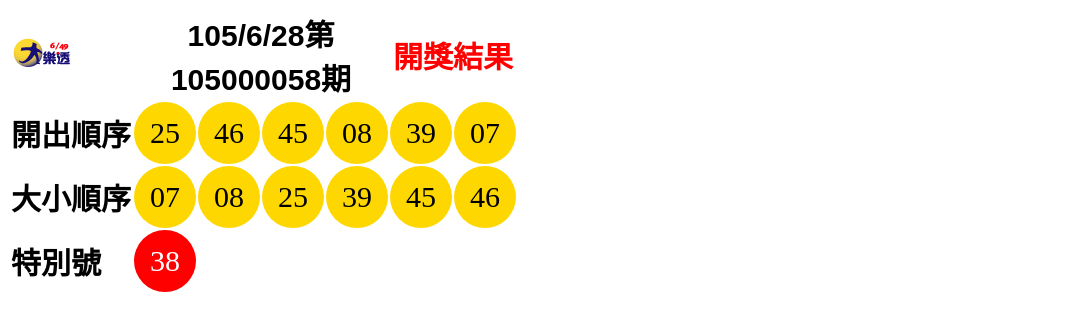
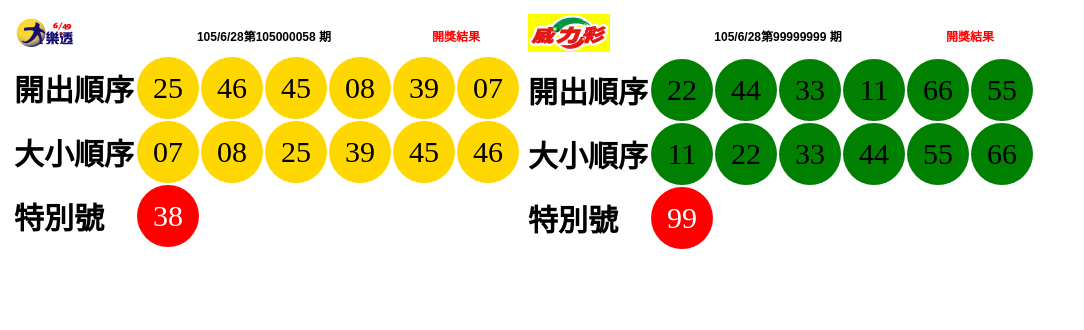
Before and after one commit to andytsaicapital/HM02, a plain HTML site: page index.html in a window 1280 px wide. Shown: the whole page, without its empty margins (0-1084 px from the left). Drawn offline with Linux system fonts and the light colour scheme.

Commit message:
HM02 Advance ver
Advance Ver HomeWork2

```diff
--- a/index.html
+++ b/index.html
@@ -11,8 +11,12 @@
     <div>
         <table class="inner">
             <tr>
+                <td>
+                    <!--            -->
+                    <table class="inner">
+                        <tr>
                             <td><img src="twl_index_mine_logo_04.gif"></td>
-               <td colspan="4" class="title">105/6/28第105000058期</td>
+                            <td colspan="4" class="title">105/6/28第105000058 期</td>
                             <td colspan="2" class="title red">開獎結果</td>
                         </tr>
                         <tr>
@@ -38,6 +42,41 @@
                             <td class="box bgred white">38</td>
                         </tr>
                     </table>
+                </td>
+
+                <td>
+                    <table class="inner">
+                        <tr>
+                            <td><img src="logo_totbox_01.jpg"></td>
+                            <td colspan="4" class="title">105/6/28第99999999 期</td>
+                            <td colspan="2" class="title red">開獎結果</td>
+                        </tr>
+                        <tr>
+                            <td class="rect">開出順序</td>
+                            <td class="box black bggrn">22</td>
+                            <td class="box black bggrn">44</td>
+                            <td class="box black bggrn">33</td>
+                            <td class="box black bggrn">11</td>
+                            <td class="box black bggrn">66</td>
+                            <td class="box black bggrn">55</td>
+                        </tr>
+                        <tr>
+                            <td class="rect">大小順序</td>
+                            <td class="box black bggrn">11</td>
+                            <td class="box black bggrn">22</td>
+                            <td class="box black bggrn">33</td>
+                            <td class="box black bggrn">44</td>
+                            <td class="box black bggrn">55</td>
+                            <td class="box black bggrn">66</td>
+                        </tr>
+                        <tr>
+                            <td class="rect">特別號&nbsp;</td>
+                            <td class="box bgred white">99</td>
+                        </tr>
+                    </table>
+                </td>
+            </tr>
+        </table>
     </div>
 </body>
 
--- a/main.css
+++ b/main.css
@@ -4,11 +4,11 @@
     /* 文字對齊 (text-align)*/
     text-align: center;
      /* 字體大小   */
-    font-size: 30px;
+    font-size: 12px;
     /* 字型   */
     font-family: arial;
     /* 字體粗細    */
-    font-weight: 900;
+    font-weight: 700;
 }
 .rect{
     /* 文字對齊 (text-align)*/
@@ -47,3 +47,6 @@
 inner{
    background: navy;
 }
+.bggrn{
+    background: green;
+}
```
Also changed, not shown: logo_totbox_01.jpg (added). Lines whose indentation alone changed are shown as unchanged.
